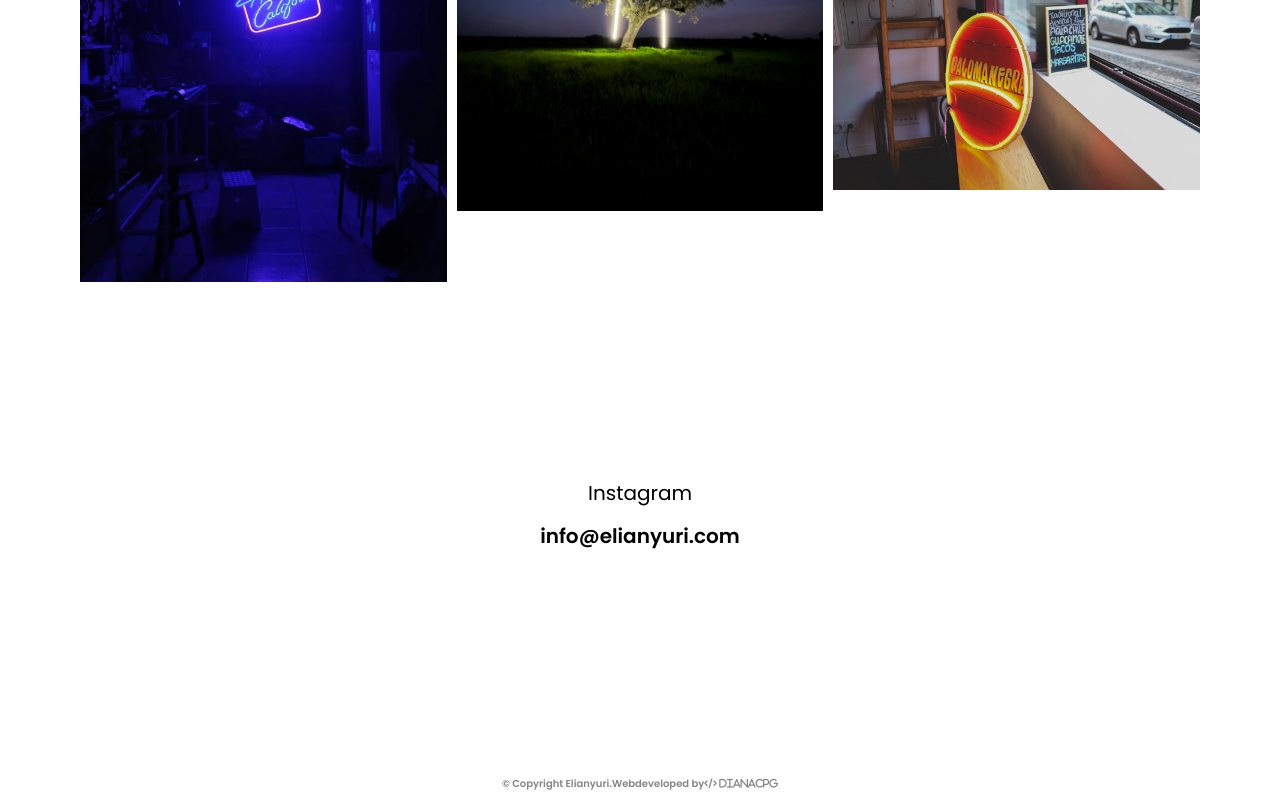
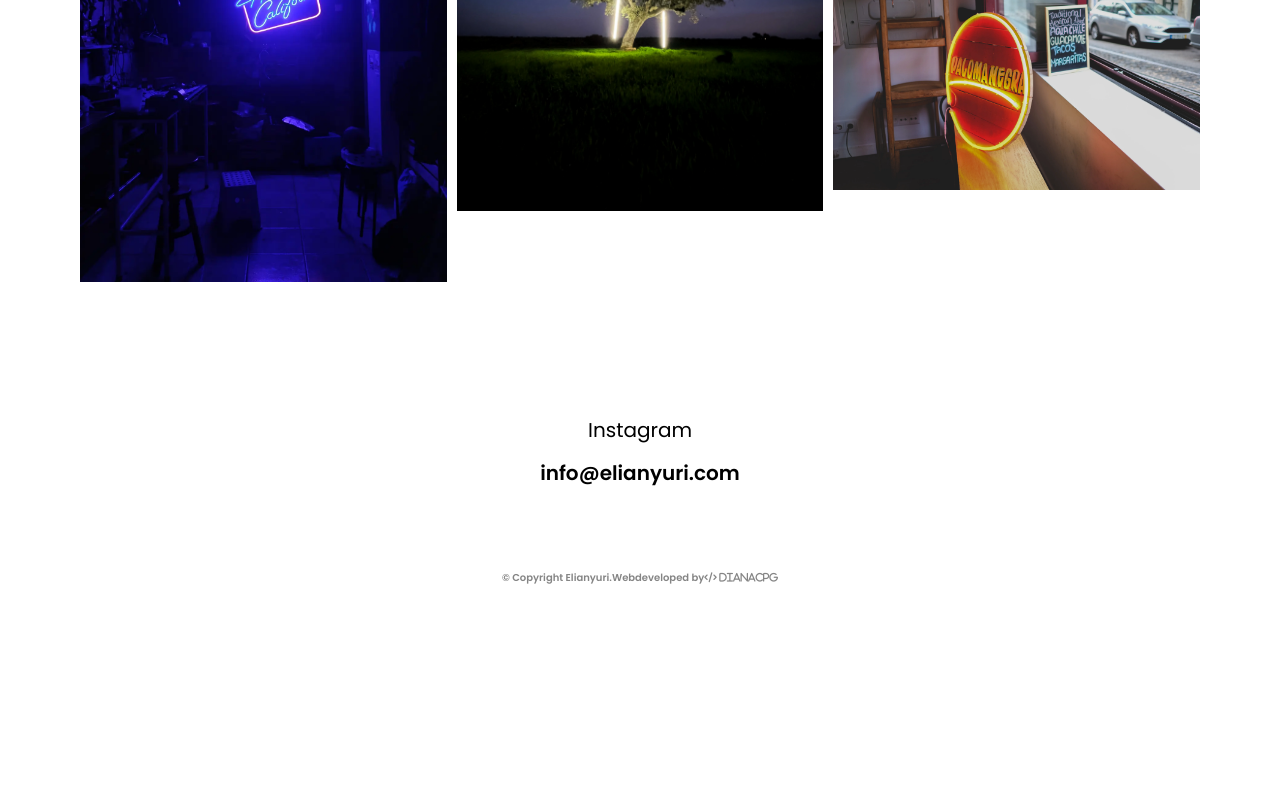
Before and after one commit to dianacpg/Portfolio_Website_Template, a React (Create React App) app: page / in a window 1280 px wide. Shown: the part 1998-2798 px from the top of the page. After the commit the page ends 2592 px from the top, so only its background shows below. Built offline with nearby package versions, Linux system fonts and the light colour scheme.

Commit message:
fixed contact css

```diff
--- a/src/components/Contact.css
+++ b/src/components/Contact.css
@@ -1,10 +1,11 @@
 .contactContainer {
-  display: flex;
+  display:flex;
+  justify-content: center;
+  align-items: center;
+  position: static;
   flex-direction: column;
-  align-items: center;
-  justify-content: center;
   font-size: 20px;
-  margin: 200px;
+  height:200px;
 }
 
 p {
```
Also changed, not shown: 1 other file (tests, documents, lock files or other folders).
